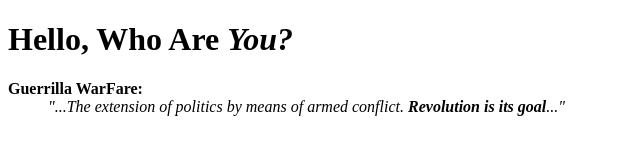
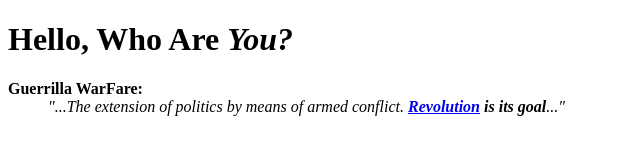
Before and after one commit to IAZetaTauri/test-website, a plain HTML site: page propaganda.html in a window 1280 px wide. Shown: the full height of the page, 0-640 px from the left. Drawn offline with Linux system fonts and the light colour scheme.

Commit message:
created new page

```diff
--- a/propaganda.html
+++ b/propaganda.html
@@ -14,7 +14,7 @@
             <dd>
                 <em>
                     "...The extension of politics by means
-                    of armed conflict. <strong>Revolution is its goal</strong>..."
+                    of armed conflict. <strong><a href="index.html">Revolution</a> is its goal</strong>..."
                 </em>
     </main>
     </body>
```
Also changed, not shown: contact.html (added).
